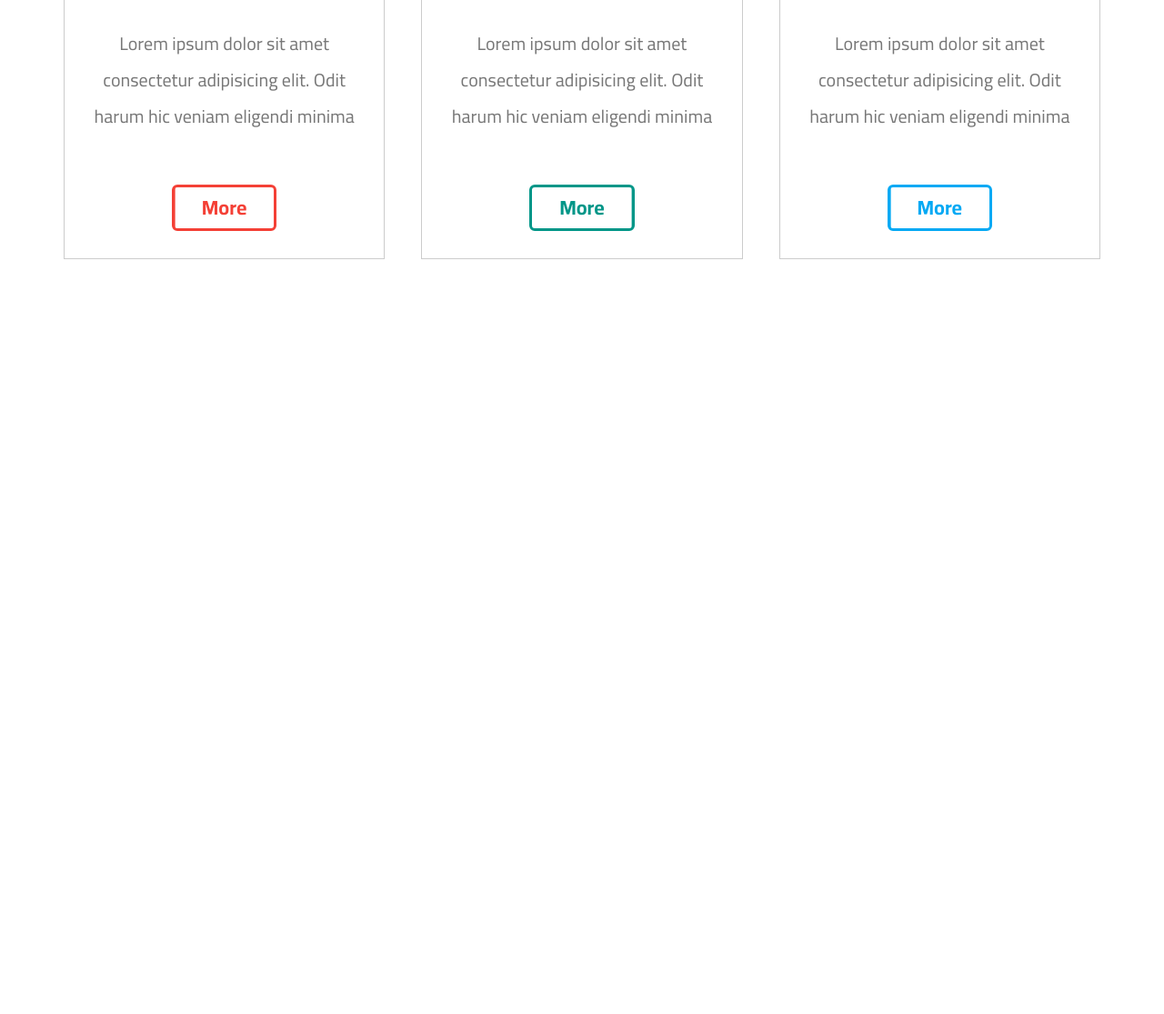
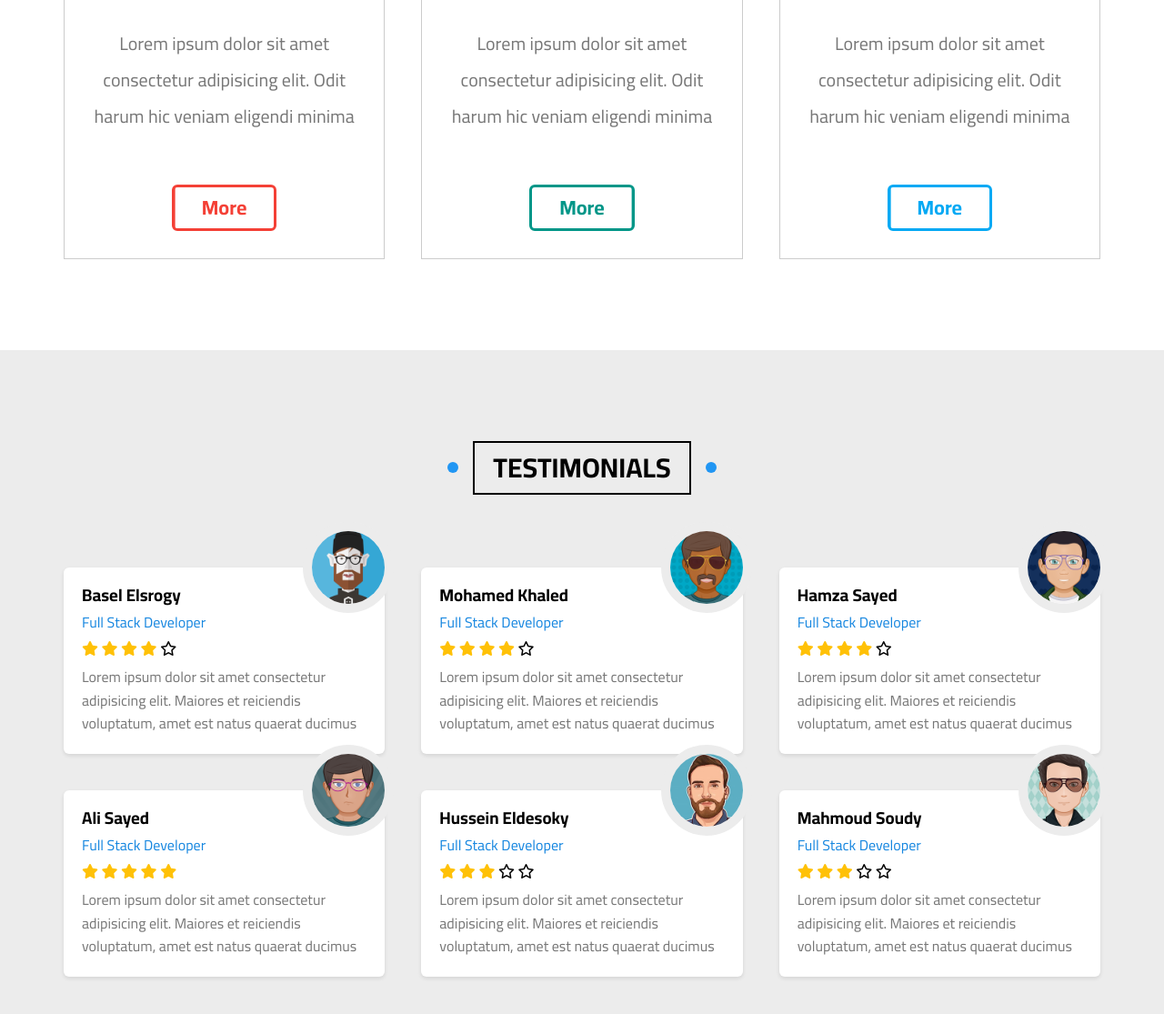
Before and after one commit to baselelsrogy/Elsrogy-Web-Training, a plain HTML site: page index.html in a window 1280 px wide. Shown: the part 3677-4792 px from the top of the page at 91% size. Before the commit the page ends 4062 px from the top, so only its background shows below. Drawn offline with Linux system fonts and the light colour scheme.

Commit message:
Finish Testimonials Section

```diff
--- a/CSS/elzero.css
+++ b/CSS/elzero.css
@@ -547,6 +547,60 @@ a {
     color: white;
 }
 /* End Features */
+/* Start Testimonials */
+.testimonials {
+    padding-top: var(--mainPadding);
+    padding-bottom: var(--mainPadding);
+    position: relative;
+    background-color: #ececec;
+}
+.testimonials .container {
+    display: grid;
+    grid-template-columns: repeat(auto-fill, minmax(300px, 1fr));
+    gap: 40px;
+}
+.testimonials .box {
+    padding: 20px;
+    background-color: white;
+    box-shadow: 0 2px 4px rgb(0 0 0 / 10%);
+    border-radius: 6px;
+    position: relative;
+    transition: var(--mainTranstionDuration);
+}
+.testimonials .box:hover {
+    transform: scale(1.03222);
+    box-shadow: 0 4px 4px rgb(0 0 0 / 15%);
+}
+.testimonials .box img {
+    position: absolute;
+    top: -50px;
+    right: -10px;
+    width: 100px;
+    height: 100px;
+    border-radius: 50%;
+    border: 10px solid var(--sectionBackground);
+}
+.testimonials .box h3 {
+    color: black;
+    margin: 0 0 10px;
+}
+.testimonials .box span.title {
+    color: var(--altMainColor);
+    margin: 0 0 10px;
+    display: block;
+}
+.testimonials .box .rate{
+    margin: 0 0 10px;
+}
+.testimonials .box .rate .filled {
+    color: #ffc107;
+}
+.testimonials .box p {
+    color: #777;
+    line-height: 1.6;
+    margin-top: 10px;
+}
+/* End Testimonials */
 /* Start Animation */
 @keyframes up-and-down {
     0%, 100% {
--- a/index.html
+++ b/index.html
@@ -251,5 +251,90 @@
         </div>
     </div>
     <!-- End Features -->
+    <!-- Start Testimonials -->
+    <div class="testimonials" id="testimonials">
+        <h2 class="main-title">Testimonials</h2>
+        <div class="container">
+            <div class="box">
+                <img src="./Images/avatar-01.png" alt="">
+                <h3>Basel Elsrogy</h3>
+                <span class="title">Full Stack Developer</span>
+                <div class="rate">
+                    <i class="filled fa-solid fa-star"></i>
+                    <i class="filled fa-solid fa-star"></i>
+                    <i class="filled fa-solid fa-star"></i>
+                    <i class="filled fa-solid fa-star"></i>
+                    <i class="fa-regular fa-star"></i>
+                </div>
+                <p>Lorem ipsum dolor sit amet consectetur adipisicing elit. Maiores et reiciendis voluptatum, amet est natus quaerat ducimus</p>
+            </div>
+            <div class="box">
+                <img src="./Images/avatar-02.png" alt="">
+                <h3>Mohamed Khaled</h3>
+                <span class="title">Full Stack Developer</span>
+                <div class="rate">
+                    <i class="filled fa-solid fa-star"></i>
+                    <i class="filled fa-solid fa-star"></i>
+                    <i class="filled fa-solid fa-star"></i>
+                    <i class="filled fa-solid fa-star"></i>
+                    <i class="fa-regular fa-star"></i>
+                </div>
+                <p>Lorem ipsum dolor sit amet consectetur adipisicing elit. Maiores et reiciendis voluptatum, amet est natus quaerat ducimus</p>
+            </div>
+            <div class="box">
+                <img src="./Images/avatar-03.png" alt="">
+                <h3>Hamza Sayed</h3>
+                <span class="title">Full Stack Developer</span>
+                <div class="rate">
+                    <i class="filled fa-solid fa-star"></i>
+                    <i class="filled fa-solid fa-star"></i>
+                    <i class="filled fa-solid fa-star"></i>
+                    <i class="filled fa-solid fa-star"></i>
+                    <i class="fa-regular fa-star"></i>
+                </div>
+                <p>Lorem ipsum dolor sit amet consectetur adipisicing elit. Maiores et reiciendis voluptatum, amet est natus quaerat ducimus</p>
+            </div>
+            <div class="box">
+                <img src="./Images/avatar-04.png" alt="">
+                <h3>Ali Sayed</h3>
+                <span class="title">Full Stack Developer</span>
+                <div class="rate">
+                    <i class="filled fa-solid fa-star"></i>
+                    <i class="filled fa-solid fa-star"></i>
+                    <i class="filled fa-solid fa-star"></i>
+                    <i class="filled fa-solid fa-star"></i>
+                    <i class="filled fa-solid fa-star"></i>
+                </div>
+                <p>Lorem ipsum dolor sit amet consectetur adipisicing elit. Maiores et reiciendis voluptatum, amet est natus quaerat ducimus</p>
+            </div>
+            <div class="box">
+                <img src="./Images/avatar-05.png" alt="">
+                <h3>Hussein Eldesoky</h3>
+                <span class="title">Full Stack Developer</span>
+                <div class="rate">
+                    <i class="filled fa-solid fa-star"></i>
+                    <i class="filled fa-solid fa-star"></i>
+                    <i class="filled fa-solid fa-star"></i>
+                    <i class="fa-regular fa-star"></i>
+                    <i class="fa-regular fa-star"></i>
+                </div>
+                <p>Lorem ipsum dolor sit amet consectetur adipisicing elit. Maiores et reiciendis voluptatum, amet est natus quaerat ducimus</p>
+            </div>
+            <div class="box">
+                <img src="./Images/avatar-06.png" alt="">
+                <h3>Mahmoud Soudy</h3>
+                <span class="title">Full Stack Developer</span>
+                <div class="rate">
+                    <i class="filled fa-solid fa-star"></i>
+                    <i class="filled fa-solid fa-star"></i>
+                    <i class="filled fa-solid fa-star"></i>
+                    <i class="fa-regular fa-star"></i>
+                    <i class="fa-regular fa-star"></i>
+                </div>
+                <p>Lorem ipsum dolor sit amet consectetur adipisicing elit. Maiores et reiciendis voluptatum, amet est natus quaerat ducimus</p>
+            </div>
+        </div>
+    </div>
+    <!-- End Testimonials -->
 </body>
 </html>
```
Also changed, not shown: Images/avatar-06.png (added).
